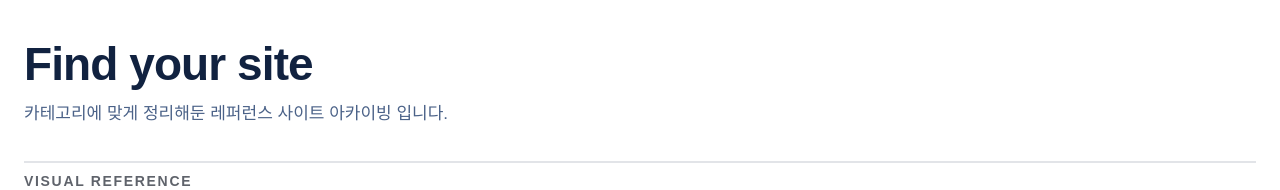
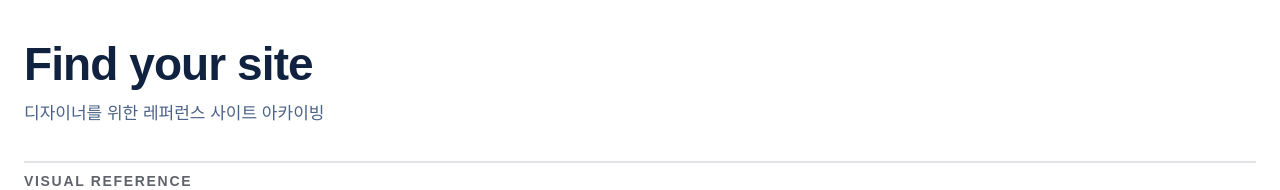
Before and after one commit to yoonin8172/newref, a website built with Vite: page index.html in a window 1280 px wide. Shown: the top 190 px of the page. Built offline with nearby package versions, Linux system fonts and the light colour scheme.

Commit message:
thirdedit

```diff
--- a/index.html
+++ b/index.html
@@ -283,7 +283,7 @@
     <main class="page">
         <header class="header">
             <h1 class="title">Find your site</h1>
-            <p class="subtitle">카테고리에 맞게 정리해둔 레퍼런스 사이트 아카이빙 입니다.</p>
+            <p class="subtitle">디자이너를 위한 레퍼런스 사이트 아카이빙</p>
         </header>
 
         <section class="section">
```
